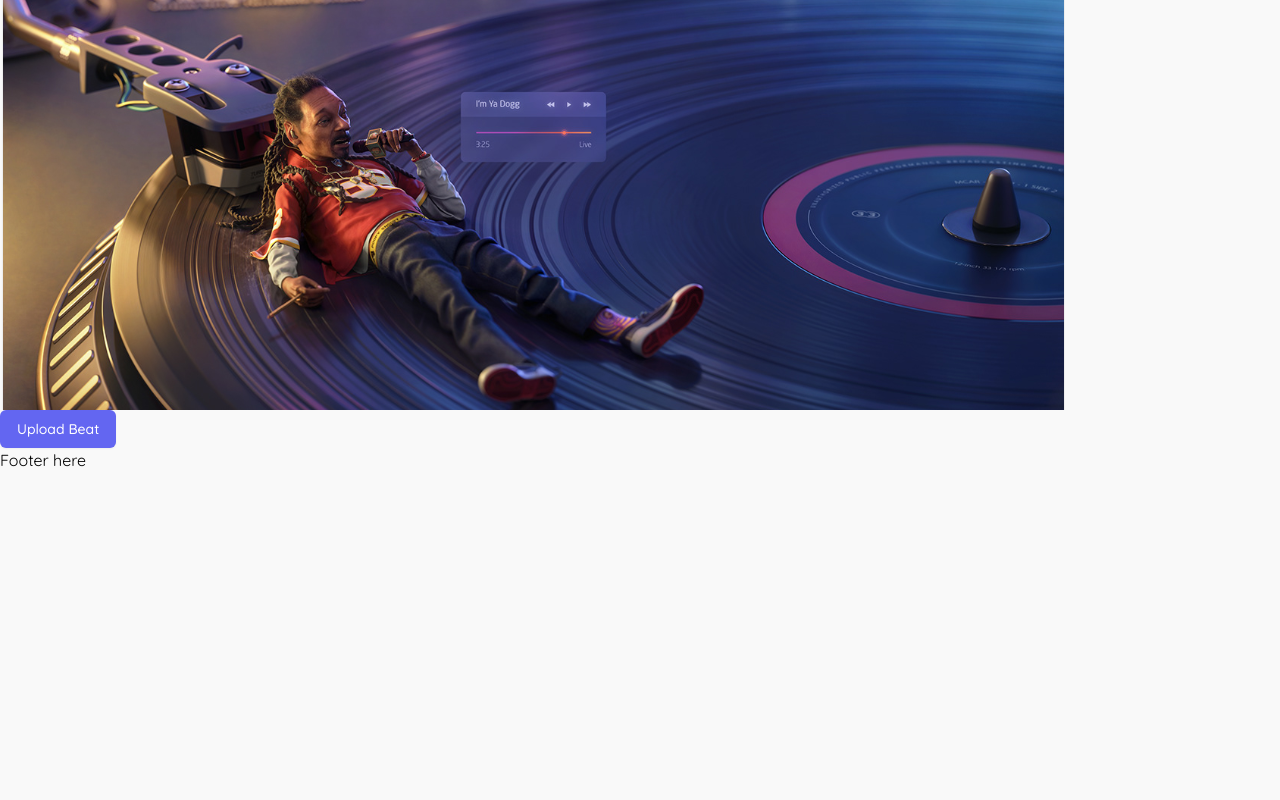
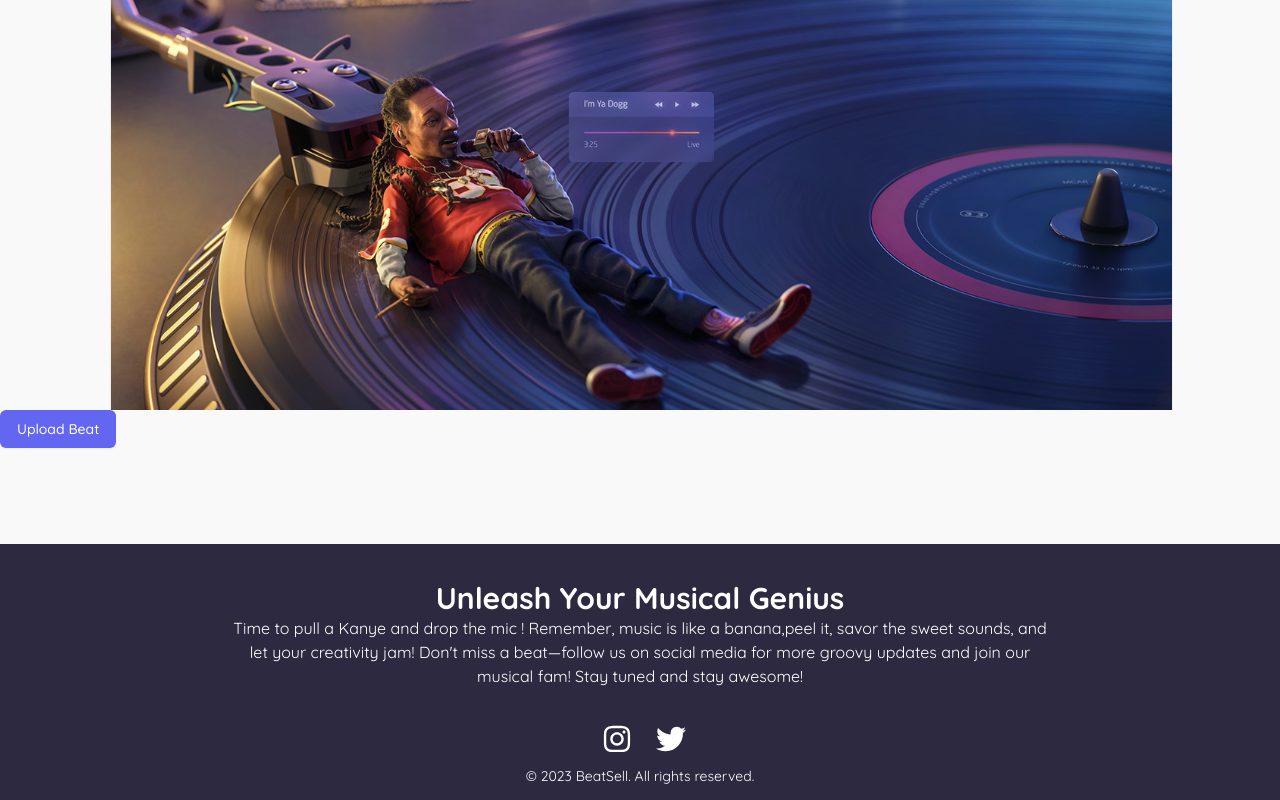
Before and after one commit to iamkibeh/africastalking-sonicpi, a React (Vite) app: page / in a window 1280 px wide. Shown: the part 538-1338 px from the top of the page. Before the commit the page ends 1010 px from the top, so only its background shows below. Built offline with nearby package versions, Linux system fonts and the light colour scheme.

Commit message:
adde a footer

```diff
--- a/package.json
+++ b/package.json
@@ -18,6 +18,7 @@
     "react": "^18.2.0",
     "react-dom": "^18.2.0",
     "react-hook-form": "^7.43.9",
+    "react-icons": "^4.8.0",
     "react-router-dom": "^6.11.2"
   },
   "devDependencies": {
@@ -30,6 +31,7 @@
     "eslint-plugin-react-hooks": "^4.6.0",
     "eslint-plugin-react-refresh": "^0.3.4",
     "postcss": "^8.4.23",
+    "prettier": "2.8.8",
     "tailwindcss": "^3.3.2",
     "vite": "^4.3.2"
   }
--- a/src/components/UI/Footer.jsx
+++ b/src/components/UI/Footer.jsx
@@ -1,5 +1,42 @@
+import { FaInstagram, FaTwitter } from "react-icons/fa";
 const Footer = () => {
-  return <div>Footer here</div>
-}
+  return (
+    <div className="mt-24 bg-[#2d2940] h-64 ">
+      <div className="text-center container mx-auto px-8 py-9 max-w-4xl mb-0">
+        <h1 className="text-3xl text-white font-bold">
+          {" "}
+          Unleash Your Musical Genius{" "}
+        </h1>
+        <p className="text-white">
+          Time to pull a Kanye and drop the mic ! Remember, music is like a
+          banana,peel it, savor the sweet sounds, and let your creativity jam!
+          Don't miss a beat—follow us on social media for more groovy updates
+          and join our musical fam! Stay tuned and stay awesome!
+        </p>
+      </div>
+      <div className="flex justify-center mb-3 ">
+        <a
+          href="https://instagram.com/__ja.ckson?igshid=OGQ5ZDc2ODk2ZA=="
+          target="_blank"
+          rel="noopener noreferrer"
+          className="ml-2 mr-4"
+        >
+          <FaInstagram className="text-white text-3xl hover:text-gray-400" />
+        </a>
+        <a
+          href="https://twitter.com/jackson__gerald"
+          target="_blank"
+          rel="noopener noreferrer"
+          className="ml-2"
+        >
+          <FaTwitter className="text-white text-3xl hover:text-gray-400" />
+        </a>
+      </div>
+      <div className="mb-3">
+      <p className="text-sm text-white text-center ">© 2023 BeatSell. All rights reserved.</p>
+      </div>
+    </div>
+  );
+};
 
-export default Footer
+export default Footer;
--- a/src/components/UI/Hero.jsx
+++ b/src/components/UI/Hero.jsx
@@ -1,26 +1,39 @@
-const Hero = () =>{
+const Hero = () => {
   return (
     <div className="mt-10">
       <div className="text-center container mx-auto px-8 py-9 max-w-4xl ">
         🎶 Groove, Buy, Repeat! 🎶
-              <h1 className="text-3xl font-bold">Discover, <span className="text-purple-600">Shop</span>, and
-                <span className="text-purple-600"> Amplify </span>Your Music Experience!
+        <h1 className="text-3xl font-bold">
+          Discover, <span className="text-purple-600">Shop</span>, and
+          <span className="text-purple-600"> Amplify </span>Your Music
+          Experience!
         </h1>
-            <p> Unleash Your Inner Rockstar! Discover, shop, and amplify your
-                music experience. Dive into a world of rhythm and melody,
-                explore an extensive collection, and own the beat that moves you.
-                Your soundtrack awaits!
+        <p>
+          {" "}
+          Unleash Your Inner Rockstar! Discover, shop, and amplify your music
+          experience. Dive into a world of rhythm and melody, explore an
+          extensive collection, and own the beat that moves you. Your soundtrack
+          awaits!
         </p>
       </div>
       <div className=" flex justify-center mt-3 mb-10">
-                <a href =""className=" bg-purple-500 px-4 py-4 rounded mr-4 w-24 hover:bg-purple-600 text-center">BUY</a>
-                <a href ="" className=" bg-purple-500 px-4 py-4 rounded w-24 hover:bg-purple-600 text-center">UPLOAD</a>
+        <a
+          href="."
+          className=" bg-purple-500 px-4 py-4 rounded mr-4 w-24 hover:bg-purple-600 text-center"
+        >
+          BUY
+        </a>
+        <a
+          href=""
+          className=" bg-purple-500 px-4 py-4 rounded w-24 hover:bg-purple-600 text-center"
+        >
+          UPLOAD
+        </a>
       </div>
-            <div>
+      <div className="flex justify-center">
         <img src="./heroimage.png" alt="" />
       </div>
     </div>
-
-    )
-}
-export default Hero
+  );
+};
+export default Hero;
--- a/src/components/UI/HomePage.jsx
+++ b/src/components/UI/HomePage.jsx
@@ -1,9 +1,10 @@
 import BeatUploadForm from './BeatUploadForm'
+import Footer from './Footer'
 import Hero from './Hero'
 
 const HomePage = () => {
   return (
-    <div>
+    <div >
        <Hero/>
       <BeatUploadForm />
     </div>
--- a/src/components/UI/Layout.jsx
+++ b/src/components/UI/Layout.jsx
@@ -8,7 +8,7 @@ const Layout = () => {
     <>
       <Navbar />
       <Outlet />
-      <Footer />
+      <Footer/>
     </>
   )
 }
```
Also changed, not shown: 1 other file (tests, documents, lock files or other folders). Lines whose indentation alone changed are shown as unchanged.
